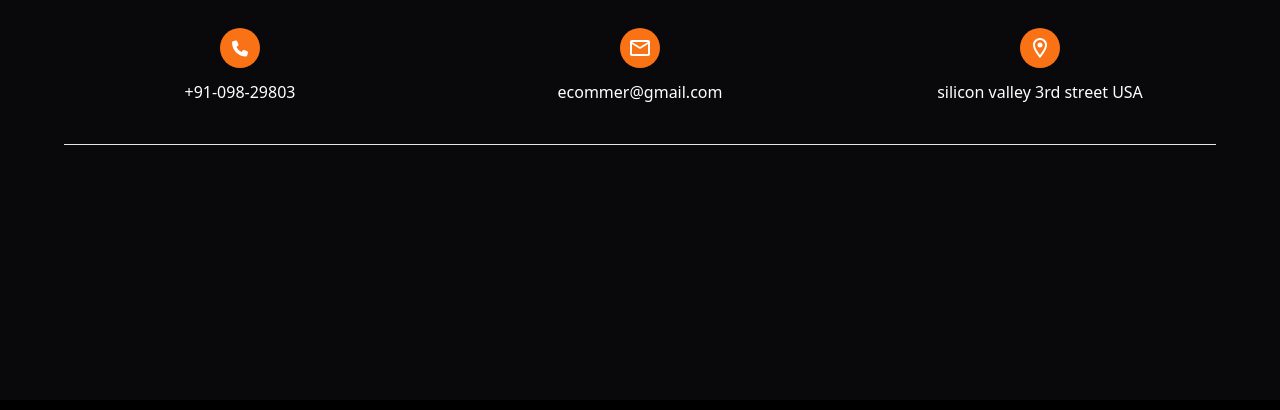
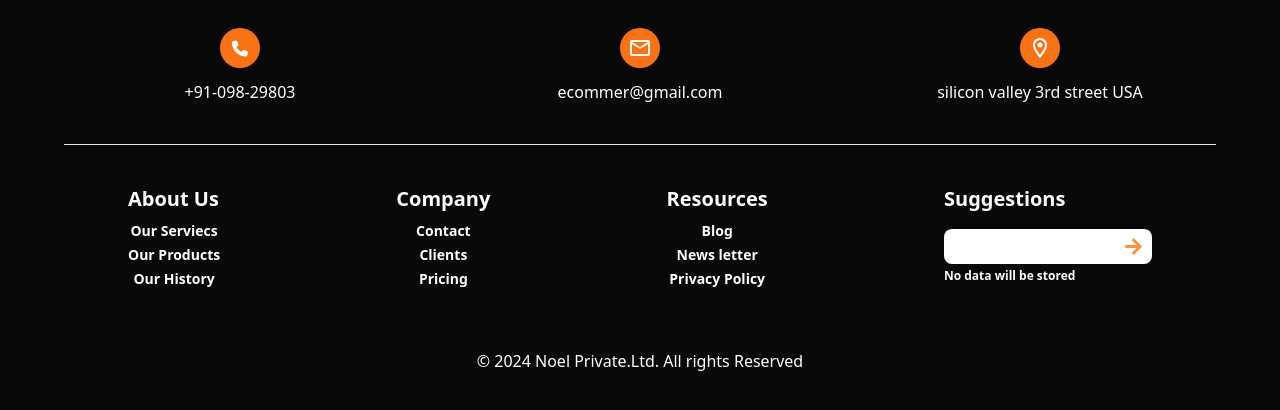
Before and after one commit to Noel1214/e-commerce-app, a Next.js app in the folder Frontend/: page /footer in a window 1280 px wide. Shown: the top 410 px of the page. Built offline with nearby package versions, Linux system fonts and the light colour scheme.

Commit message:
Footer for big screens development completed

```diff
--- a/Frontend/src/components/Footer.tsx
+++ b/Frontend/src/components/Footer.tsx
@@ -2,6 +2,7 @@ import React from "react";
 import { FaPhone } from "react-icons/fa6";
 import { MdOutlineEmail } from "react-icons/md";
 import { MdOutlineLocationOn } from "react-icons/md";
+import { FaArrowRight } from "react-icons/fa";
 
 const page = () => {
     return (
@@ -29,7 +30,47 @@ const page = () => {
             <div className="w-[90vw]">
                 <hr />
             </div>
-      <div></div>
+            <div className="flex justify-between w-[80vw]">
+                <div>
+                    <h1 className="text-xl font-bold">About Us</h1>
+                    <div className="text-sm font-semibold flex flex-col items-center gap-1 mt-2">
+                        <h1>Our Serviecs</h1>
+                        <h1>Our Products</h1>
+                        <h1>Our History</h1>
+                    </div>
+                </div>
+                <div>
+                    <h1 className="text-xl font-bold">Company</h1>
+                    <div className="text-sm font-semibold flex flex-col items-center gap-1 mt-2">
+                        <h1>Contact</h1>
+                        <h1>Clients</h1>
+                        <h1>Pricing</h1>
+                    </div>
+                </div>
+                <div>
+                    <h1 className="text-xl font-bold">Resources</h1>
+                    <div className="text-sm font-semibold flex flex-col items-center gap-1 mt-2">
+                        <h1>Blog</h1>
+                        <h1>News letter</h1>
+                        <h1>Privacy Policy</h1>
+                    </div>
+                </div>
+                <div>
+                    <h1 className="text-xl font-bold">Suggestions</h1>
+                    <div className="text-sm font-semibold flex flex-col gap-1 mt-4">
+                        <div className="flex items-center justify-center gap-2 w-[13rem] bg-white rounded-lg">
+                            <input type="text" className="outline-none text-black h-[2rem] w-[10rem] p-2" />
+                            <button className="text-orange-400 w-[2rem] p-2">
+                                <FaArrowRight size={19} />
+                            </button>
+                        </div>
+                        <h1 className="text-xs text-start">No data will be stored</h1>
+                    </div>
+                </div>
+            </div>
+            <div className="mt-5">
+                <h1>© 2024 Noel Private.Ltd. All rights Reserved</h1>
+            </div>
             <div></div>
         </div>
     );
```
Lines whose indentation alone changed are shown as unchanged.
